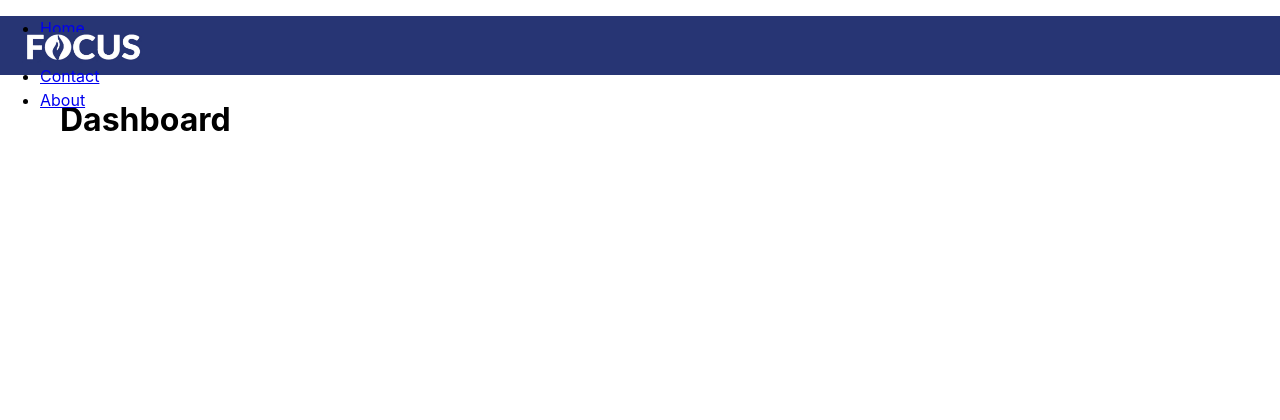
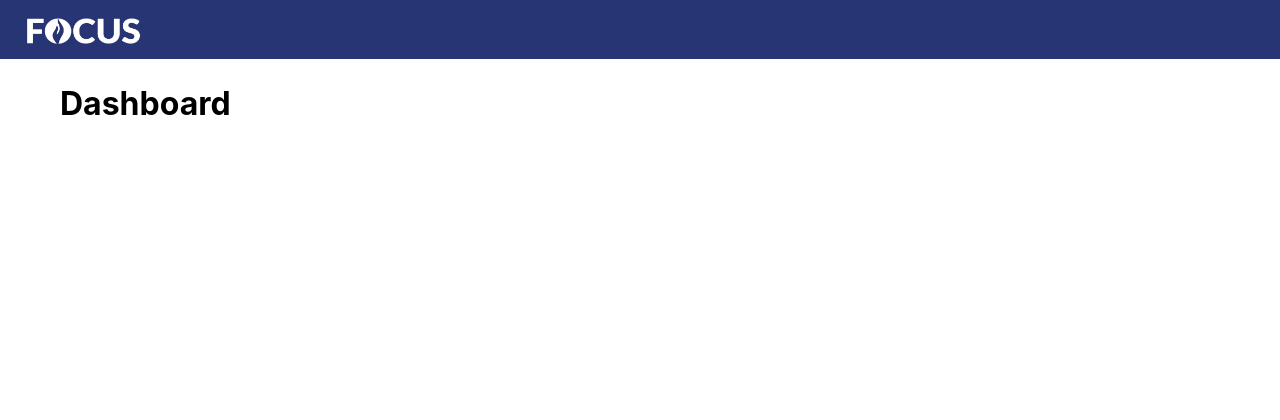
Before and after one commit to onno204/fivem-meos, a PHP site: page /meos/frontend/dashboard.php in a window 1280 px wide. Shown: the top 420 px of the page. Run offline with PHP 8.4, Linux system fonts and the light colour scheme; some libraries are stand-ins or nearby versions.

Commit message:
Update nav.php

```diff
--- a/includes/nav.php
+++ b/includes/nav.php
@@ -2,12 +2,6 @@
 
 <div class="kop-achtergrond">
     <img class= "politielogo1" src="assets/img/politielogo1.png" width="121" height="31">
-    <ul>
-         <li><a class="active" href="#home">Home</a></li>
-         <li><a href="#news">News</a></li>
-         <li><a href="#contact">Contact</a></li>
-         <li><a href="#about">About</a></li>
-    </ul>
 </div>
 
 <?php
```
